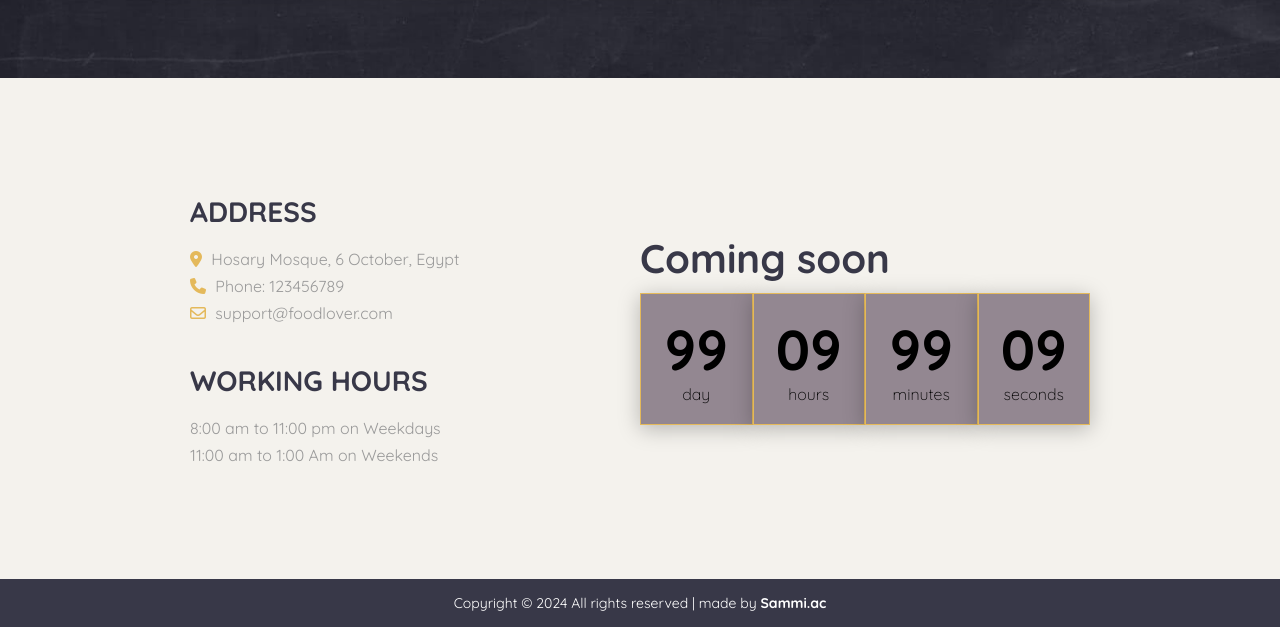
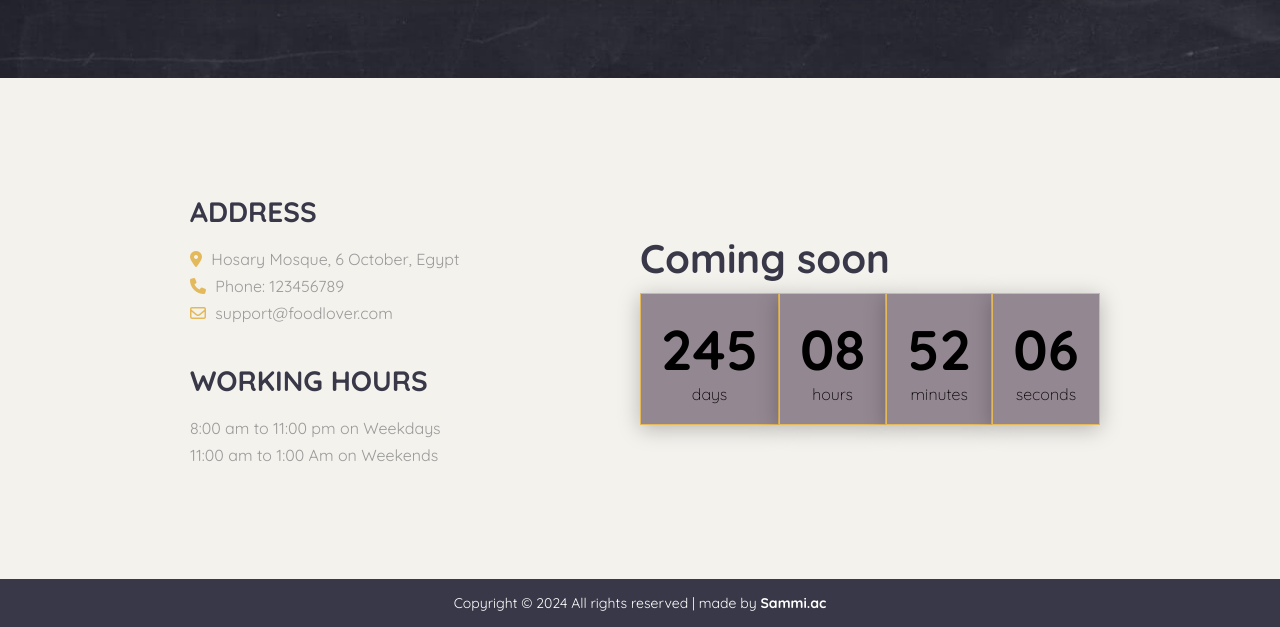
Before and after one commit to Komiljon01/Food-lover-restraurant, a plain HTML site: page index.html in a window 1280 px wide. Shown: the part 4165-4792 px from the top of the page. Drawn offline with Linux system fonts and the light colour scheme.

Commit message:
added timer

```diff
--- a/index.html
+++ b/index.html
@@ -472,7 +472,7 @@
               <div class="timer">
                 <div class="timer__block">
                   <span id="days">99</span>
-                  day
+                  days
                 </div>
                 <div class="timer__block">
                   <span id="hours">09</span>
--- a/js/script.js
+++ b/js/script.js
@@ -38,12 +38,67 @@ window.addEventListener("DOMContentLoaded", () => {
   });
 
   // Loader
-  const loaderWrapper = document.querySelector(".loader-wrapper");
+  const loader = document.querySelector(".loader-wrapper");
 
   setTimeout(() => {
-    loaderWrapper.style.opacity = "0";
+    loader.style.opacity = 0;
     setTimeout(() => {
-      loaderWrapper.style.display = "none";
-    }, 1000);
+      loader.style.display = "none";
+    }, 100);
   }, 3000);
+
+  // Timer
+  const deadline = "2025-01-01";
+
+  function getTimeRemaining(endtime) {
+    const time = Date.parse(endtime) - Date.parse(new Date());
+    let days, hours, minutes, seconds;
+
+    if (time <= 0) {
+      days = 0;
+      hours = 0;
+      minutes = 0;
+      seconds = 0;
+    } else {
+      days = Math.floor(time / (1000 * 60 * 60 * 24));
+      hours = Math.floor((time / (1000 * 60 * 60)) % 24);
+      minutes = Math.floor((time / (1000 * 60)) % 60);
+      seconds = Math.floor((time / 1000) % 60);
+    }
+
+    return { totalTime: time, days, hours, minutes, seconds };
+  }
+
+  function formatNumber(num) {
+    if (num >= 0 && num < 10) {
+      return `0${num}`;
+    } else {
+      return num;
+    }
+  }
+
+  function setClock(selector, endtime) {
+    const timer = document.querySelector(selector),
+      days = timer.querySelector("#days"),
+      hours = timer.querySelector("#hours"),
+      minutes = timer.querySelector("#minutes"),
+      seconds = timer.querySelector("#seconds"),
+      timerInterval = setInterval(updateClock, 1000);
+
+    updateClock();
+    function updateClock() {
+      const time = getTimeRemaining(endtime);
+
+      days.textContent = formatNumber(time.days);
+      hours.textContent = formatNumber(time.hours);
+      minutes.textContent = formatNumber(time.minutes);
+      seconds.textContent = formatNumber(time.seconds);
+
+      if (time.totalTime <= 0) {
+        clearInterval(timerInterval);
+      }
+    }
+  }
+
+  setClock(".timer", deadline);
 });
```
